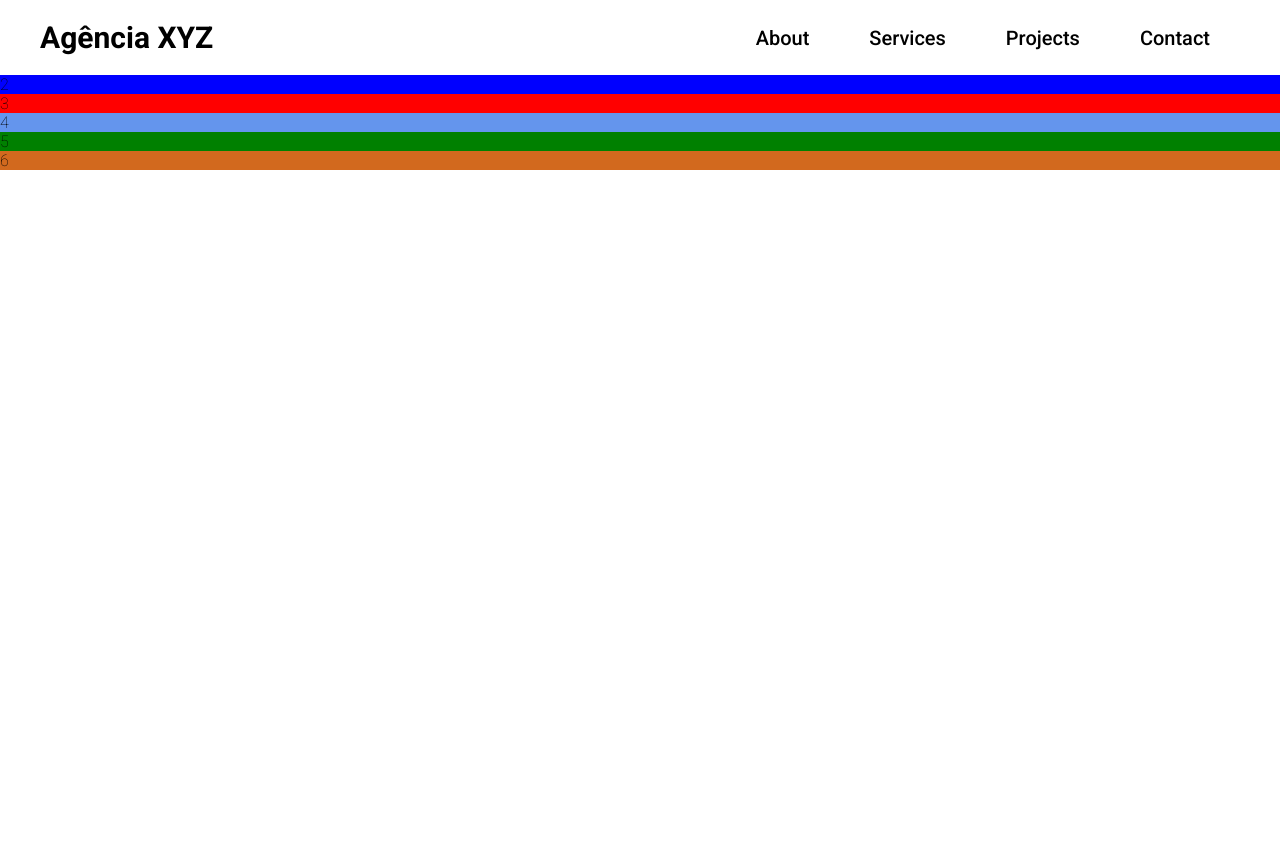
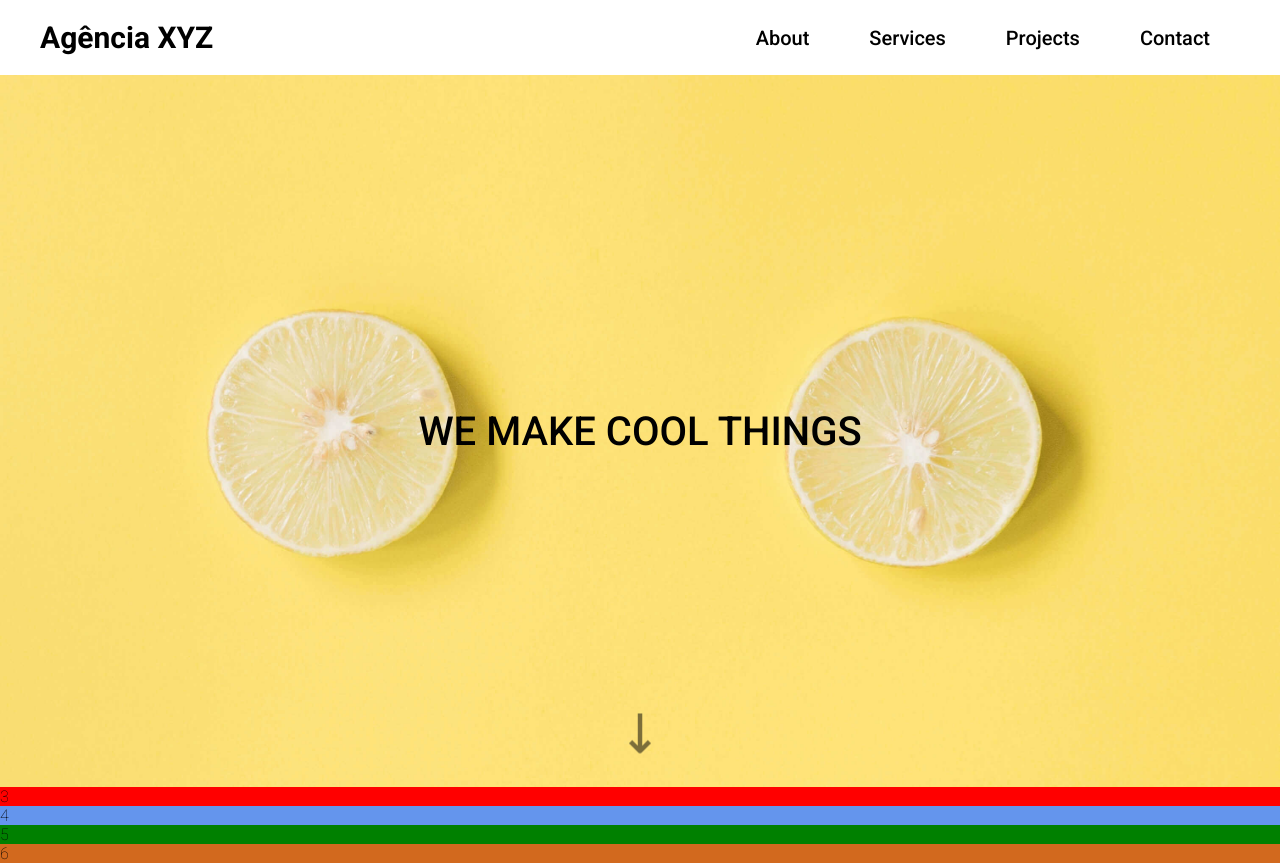
Before and after one commit to Renan-Silva7/landing-page-com-grid-agencia-xyz, a plain HTML site: page index.html in a window 1280 px wide. Before the commit the page ends 800 px from the top, so only its background shows below. Drawn offline with Linux system fonts and the light colour scheme.

Commit message:
Estiliza painel da LP

```diff
--- a/index.html
+++ b/index.html
@@ -44,7 +44,7 @@
     </header>
 
     <section class="hero">
-        2
+        <h2>We make cool things</h2>
     </section>
 
     <section class="about">
--- a/src/css/style.css
+++ b/src/css/style.css
@@ -46,7 +46,43 @@
 
 .hero {
     grid-area: hero;
-    background-color: blue;
+    height: 89vh;
+    background: url('../images/lemons.jpg') center center no-repeat;
+    background-size: cover;
+    display: flex;
+    justify-content: center;
+    align-items: center;
+    position: relative;
+}
+
+.hero h2 {
+    font-weight: 500;
+    text-transform: uppercase;
+    font-size: 4rem;
+}
+
+.hero:after {
+    content: url('../images/seta_preta.png');
+    position: absolute;
+    height: 35px;
+    bottom: 40px;
+    animation: downarrow 0.6s infinite alternate ease-in-out;
+}
+
+@-webkit-keyframes downarrow {
+    0% { -webkit-transform: translateY(0); opacity: 0.4; }
+    100% { -webkit-transform: translateY(0.4em); opacity: 0.9; }
+
+}
+
+@media(max-width: 425px) {
+    .hero {
+        height: 60vh;
+    }
+
+    .hero h2 {
+        font-size: 2.5rem;
+    }
 }
 
 /* ABOUT */
```
